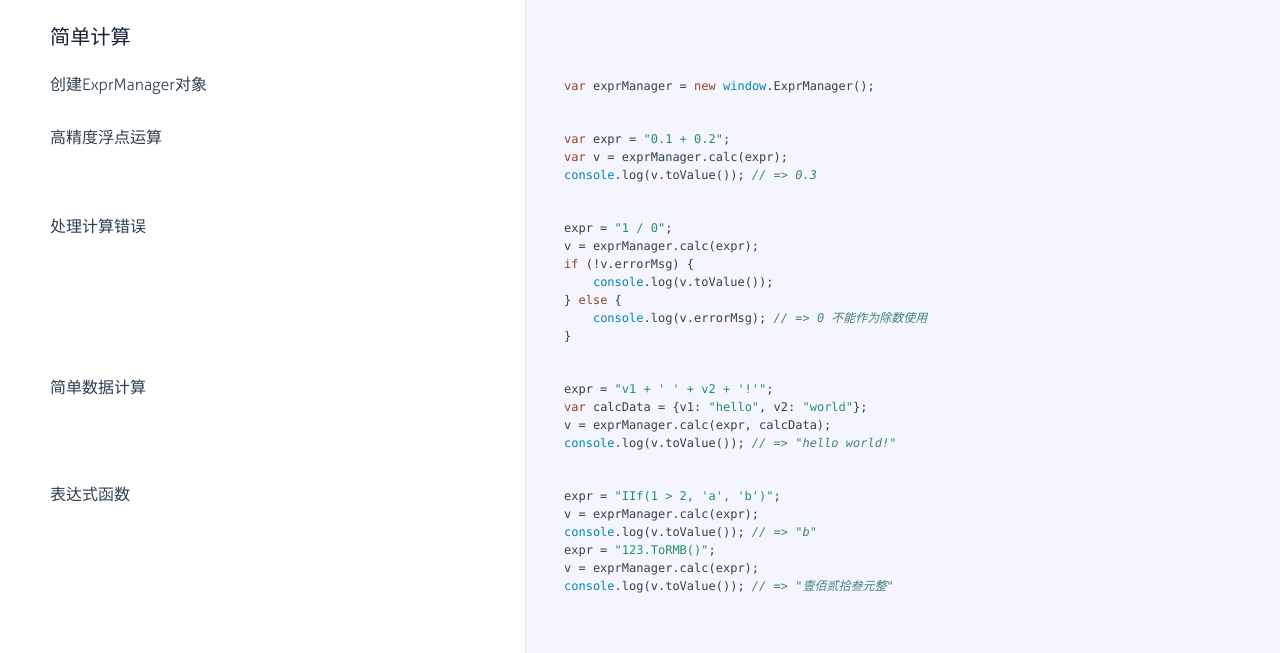
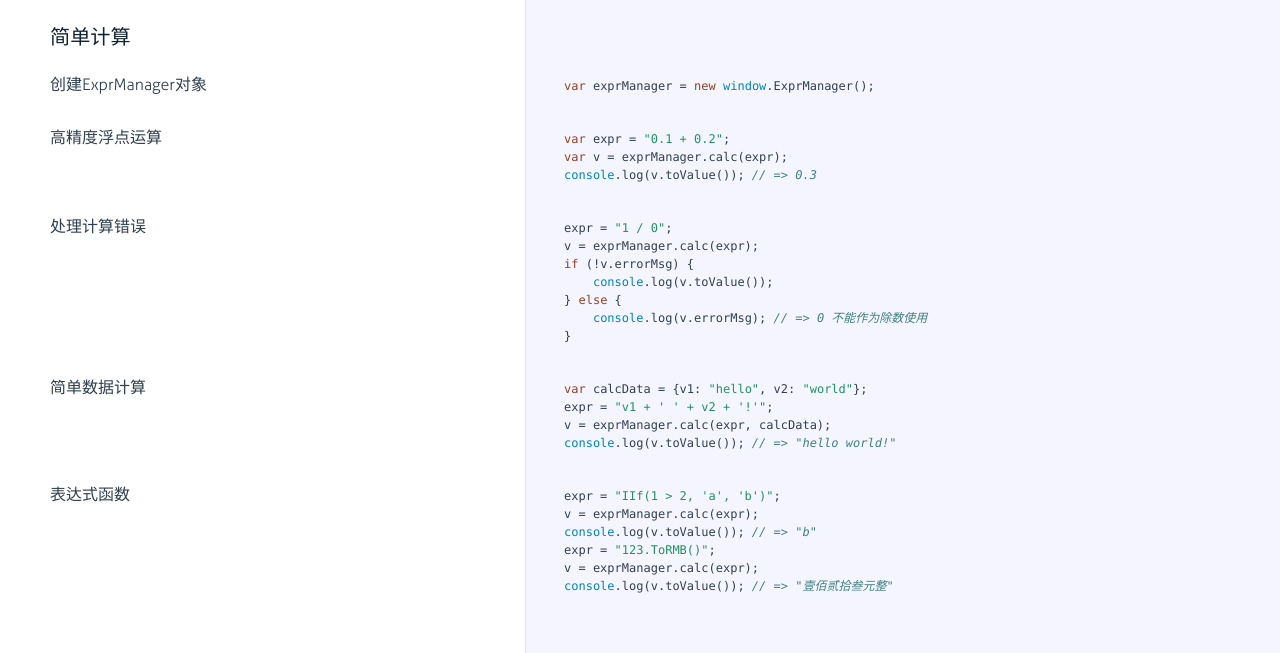
Before and after one commit to X37ddV/expr-manager, a website: page docs/usage.of.expr-manager.html in a window 1280 px wide. Shown: the part 143-796 px from the top of the page. Drawn offline with Linux system fonts and the light colour scheme.

Commit message:
同步文档

```diff
--- a/docs/usage.of.expr-manager.html
+++ b/docs/usage.of.expr-manager.html
@@ -120,8 +120,8 @@ v = exprManager.calc(expr);
 
             </div>
 
-            <div class="content"><div class='highlight'><pre>expr = <span class="hljs-string">"v1 + ' ' + v2 + '!'"</span>;
-<span class="hljs-keyword">var</span> calcData = {<span class="hljs-attr">v1</span>: <span class="hljs-string">"hello"</span>, <span class="hljs-attr">v2</span>: <span class="hljs-string">"world"</span>};
+            <div class="content"><div class='highlight'><pre><span class="hljs-keyword">var</span> calcData = {<span class="hljs-attr">v1</span>: <span class="hljs-string">"hello"</span>, <span class="hljs-attr">v2</span>: <span class="hljs-string">"world"</span>};
+expr = <span class="hljs-string">"v1 + ' ' + v2 + '!'"</span>;
 v = exprManager.calc(expr, calcData);
 <span class="hljs-built_in">console</span>.log(v.toValue()); <span class="hljs-comment">// =&gt; "hello world!"</span></pre></div></div>
 
```
Also changed, not shown: test/usage.of.expr-manager.js (+1 -1 lines).
